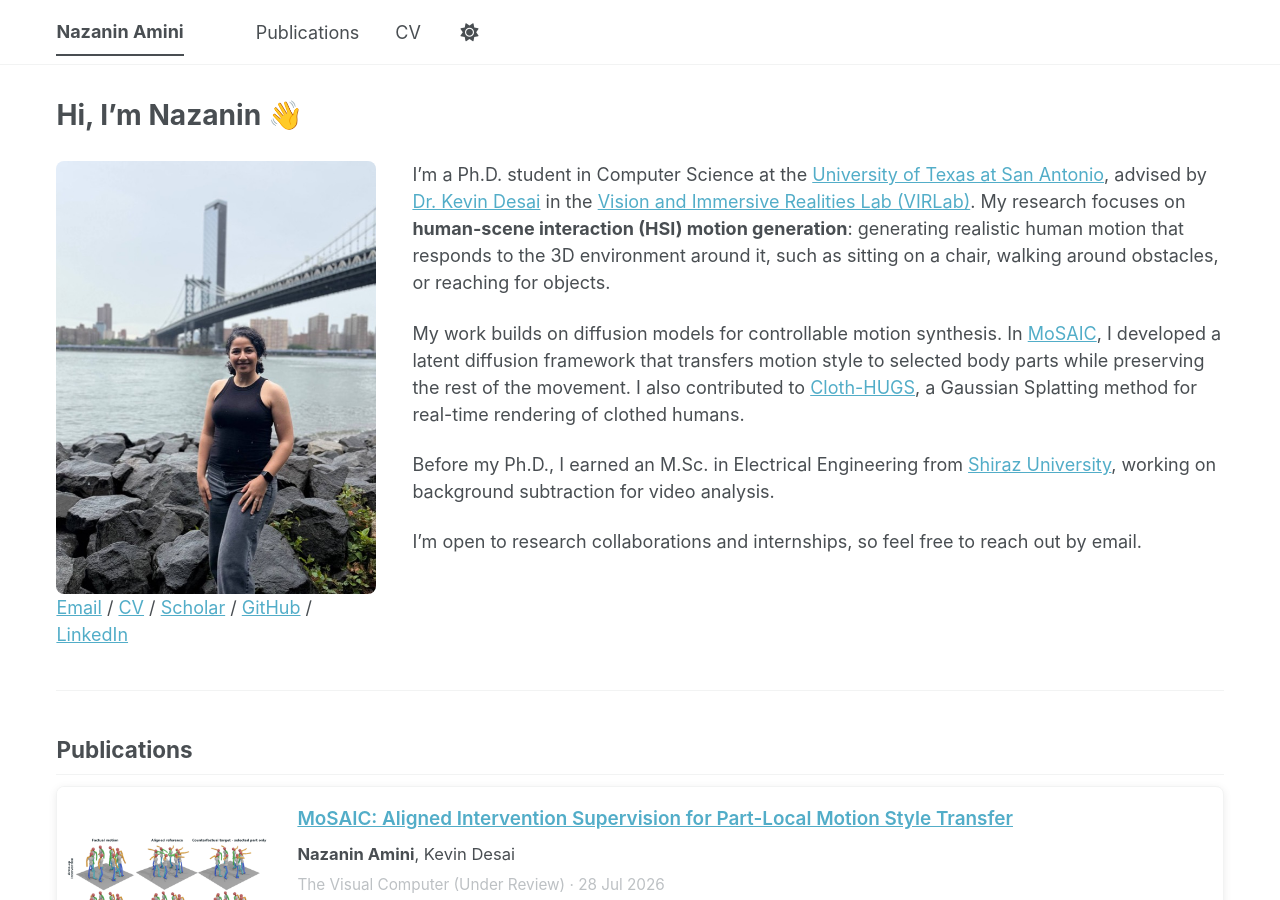
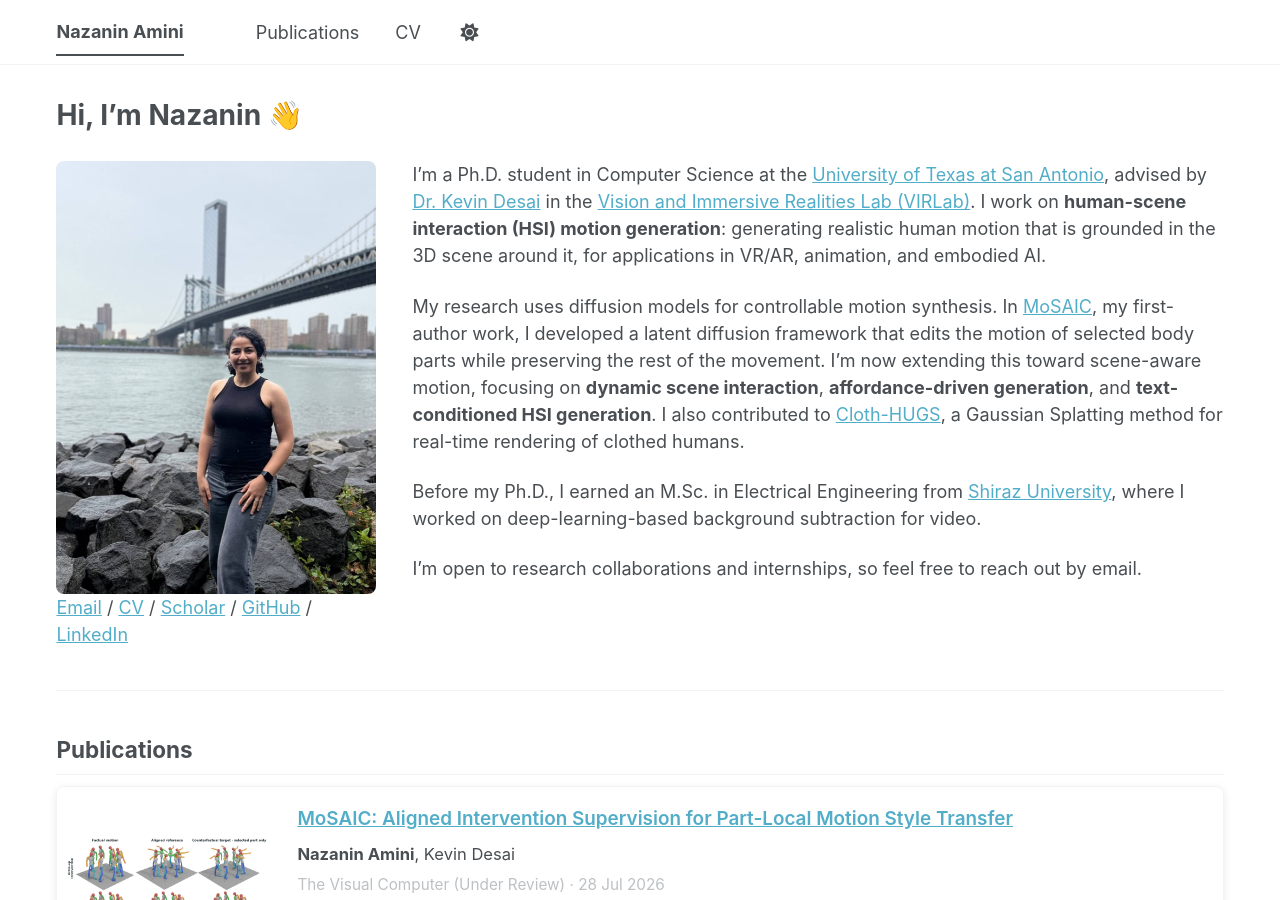
Before and after one commit to nazi96/nazi96.github.io, a Jekyll site: the page built from _pages/about.md, in a window 1280 px wide and 900 px high. Built offline with Jekyll 4.4.1, drawn with Linux system fonts in a browser that asks for light colours; a script bundle is joined from its source files by our own code; library files that are not in the unit come from our copies.

Commit message:
Revise intro around current HSI research directions
Co-Authored-By: Claude Opus 5.5 <noreply@anthropic.com>

```diff
--- a/_pages/about.md
+++ b/_pages/about.md
@@ -23,20 +23,22 @@ redirect_from:
       I’m a Ph.D. student in Computer Science at the <a href="https://www.utsa.edu/">University of Texas at San Antonio</a>,
       advised by <a href="https://klab.cs.utsa.edu/">Dr. Kevin Desai</a> in the
       <a href="https://utsa-virlab.github.io/">Vision and Immersive Realities Lab (VIRLab)</a>.
-      My research focuses on <strong>human-scene interaction (HSI) motion generation</strong>:
-      generating realistic human motion that responds to the 3D environment around it,
-      such as sitting on a chair, walking around obstacles, or reaching for objects.
+      I work on <strong>human-scene interaction (HSI) motion generation</strong>: generating realistic human motion
+      that is grounded in the 3D scene around it, for applications in VR/AR, animation, and embodied AI.
     </p>
     <p>
-      My work builds on diffusion models for controllable motion synthesis. In
-      <a href="https://utsa-virlab.github.io/MoSAIC/">MoSAIC</a>, I developed a latent diffusion framework that transfers
-      motion style to selected body parts while preserving the rest of the movement. I also contributed to
-      <a href="https://utsa-virlab.github.io/CLOTH-HUGS/">Cloth-HUGS</a>, a Gaussian Splatting method for
-      real-time rendering of clothed humans.
+      My research uses diffusion models for controllable motion synthesis. In
+      <a href="https://utsa-virlab.github.io/MoSAIC/">MoSAIC</a>, my first-author work, I developed a latent diffusion
+      framework that edits the motion of selected body parts while preserving the rest of the movement.
+      I’m now extending this toward scene-aware motion, focusing on <strong>dynamic scene interaction</strong>,
+      <strong>affordance-driven generation</strong>, and <strong>text-conditioned HSI generation</strong>.
+      I also contributed to <a href="https://utsa-virlab.github.io/CLOTH-HUGS/">Cloth-HUGS</a>, a Gaussian Splatting
+      method for real-time rendering of clothed humans.
     </p>
     <p>
       Before my Ph.D., I earned an M.Sc. in Electrical Engineering from
-      <a href="https://shirazu.ac.ir/en">Shiraz University</a>, working on background subtraction for video analysis.
+      <a href="https://shirazu.ac.ir/en">Shiraz University</a>, where I worked on deep-learning-based background
+      subtraction for video.
     </p>
     <p>
       I’m open to research collaborations and internships, so feel free to reach out by email.
```
